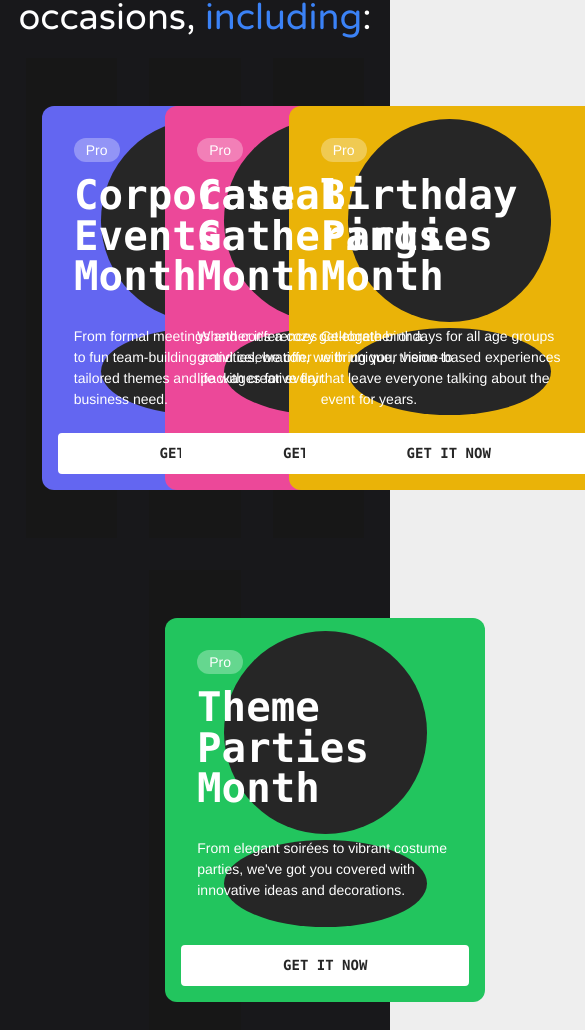
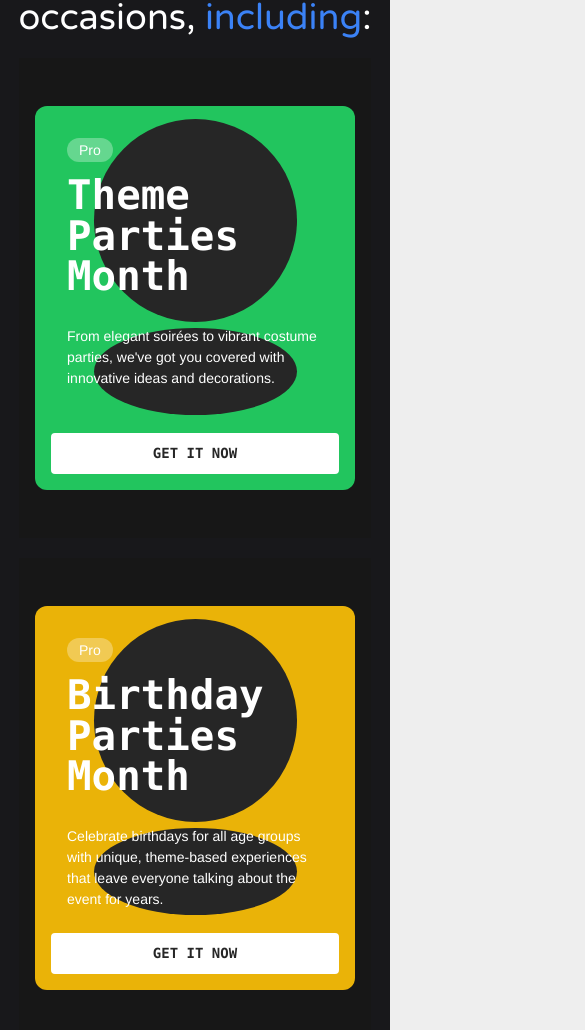
Before and after one commit to blackeye75/function-junction, a React (Vite) app: page /about in a window 390 px wide. Shown: the part 538-1568 px from the top of the page, 585 px wide, since content can reach past the window. Built offline with nearby package versions, Linux system fonts and the light colour scheme; no server answers; a web font is replaced by a local one.

Commit message:
refactor About page layout; remove unused CardGradient component and adjust SquishyCard styling

```diff
--- a/src/component/about/About.jsx
+++ b/src/component/about/About.jsx
@@ -27,9 +27,9 @@ const About = () => {
             </div>
             <img src={"./parallax1.png"} className='w-32 h-42 absolute -z-50' alt="" />
             <h1 className='text-4xl font-["Varela_Round"] text-center mt-6' >Our services cater to a variety of occasions, <span className='text-blue-500' >including</span>:</h1>
-            <div className='flex justify-center items-center w-full h-[] gap-8 sm:flex-row pt-5 flex-wrap sm:flex-nowrap' >
+            <div className='check1 flex justify-center items-center w-full h-fit  sm:gap-8 gap-5 sm:flex-row pt-5 flex-col-reverse ' >
                 {
-                    aboutDets.map((det) => { return <div className=' w-1/4 h-fit ' >  <SquishyCard det={det} key={det.id} /> </div> })
+                    aboutDets.map((det) => { return <div className=' sm:w-1/4 flex items-center ' >  <SquishyCard det={det} key={det.id} /> </div> })
                 }
             </div>
 
--- a/src/component/about/CardGradient.jsx
+++ /dev/null
@@ -1,16 +0,0 @@
-import React from 'react'
-
-const CardGradient = ({children}) => {
-    return (
-        <div className='w-full h-full' > <div className="relative">
-            <div
-                className="absolute -inset-2 rounded-lg bg-[conic-gradient(at_bottom,_var(--tw-gradient-stops))] from-pink-600 via-indigo-600 to-fuchsia-600 opacity-50 blur-2xl"
-            ></div>
-            <div className="relative flex w-full h-64 items-center justify-center border border-zinc-700 rounded-lg bg-zinc-900 text-slate-300">
-                {children}
-            </div>
-        </div></div>
-    )
-}
-
-export default CardGradient
--- a/src/component/about/SquishyCard.jsx
+++ b/src/component/about/SquishyCard.jsx
@@ -1,5 +1,4 @@
 import { motion } from "framer-motion";
-import CardGradient from "./CardGradient";
 
 const SquishyCard = ({det}) => {
     // console.log(det);
```
